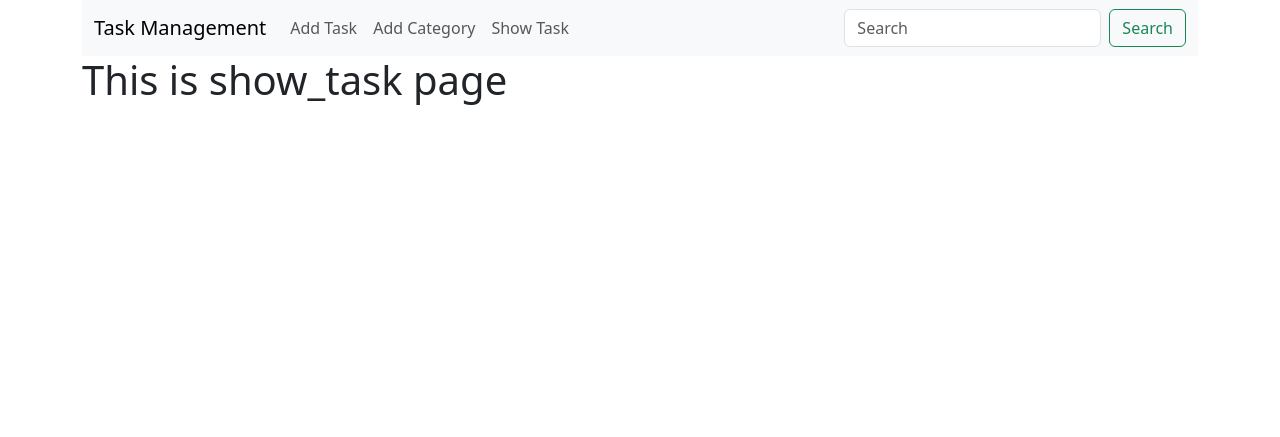
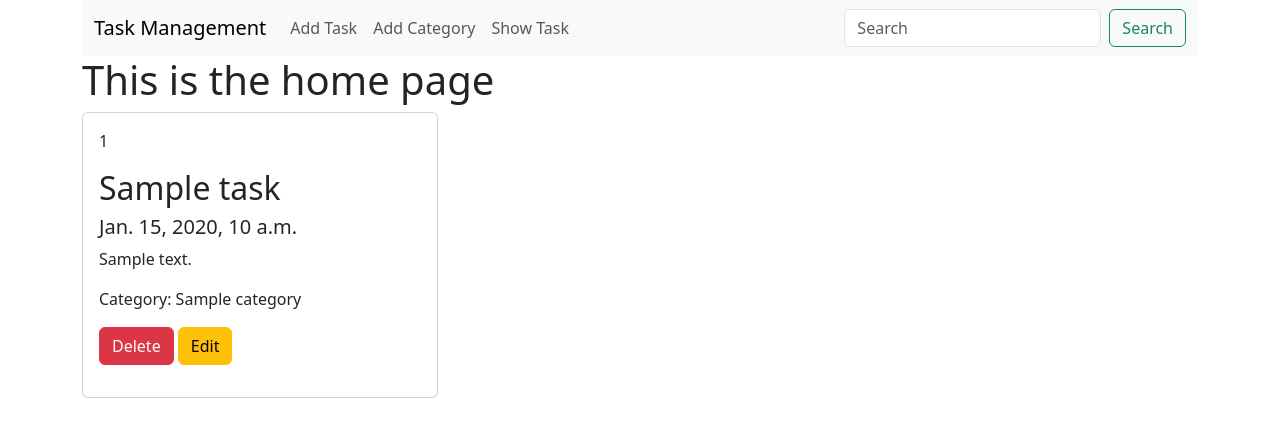
Before and after one commit to mdalauddin45/Task_Management_System, a Django app: template templates/show_task.html in a window 1280 px wide. Shown: the top 437 px of the page. Run offline with Django 3.2, Linux system fonts and the light colour scheme; the template is opened without the code that fills it: most values are stand-ins (such as "Sample title", 1, 10 or a date in 2020).

Commit message:
all done

```diff
--- a/Task_Management_System/views.py
+++ b/Task_Management_System/views.py
@@ -1,6 +1,7 @@
 from django.shortcuts import render
-
+from category.models import Category
 # Create your views here.
 
 def show_task(request):
-    return render(request, 'show_task.html')
+    data = Category.objects.all()
+    return render(request, 'show_task.html',{'data':data})
--- a/category/views.py
+++ b/category/views.py
@@ -8,7 +8,7 @@ def add_category(request):
         if task_form.is_valid():
             print(task_form.cleaned_data)
             task_form.save()
-            return redirect('add_task')
+            return redirect('show_task')
     else:
         task_form = forms.CategoryForm()
     return render(request,'category.html',{'form':task_form})
--- a/task/urls.py
+++ b/task/urls.py
@@ -2,4 +2,6 @@ from django.urls import path
 from .import views
 urlpatterns = [
     path('',views.add_task,name='add_task'),
+    path('delete/<int:id>',views.delete_task,name='delete_task'),
+    path('edit/<int:id>',views.edit_task,name='edit_task'),
 ]
--- a/templates/show_task.html
+++ b/templates/show_task.html
@@ -1,4 +1,33 @@
-{% extends "base.html" %} {% block content %} {% load static %}
-<h1>This is show_task page</h1>
-
+{% extends "base.html" %}
+{% block content %}
+  {% load static %}
+  <h1>This is the home page</h1>
+  {% for category in data %}
+    <div class="row">
+      {% for task in category.tasks.all %}
+        <div class="col-sm-4 mb-3 mb-sm-0">
+          <div class="card">
+            <div class="card-body">
+              <p class="card-text">{{ task.id }}</p>
+              <h2 class="card-title">{{ task.title | slice:":50" }}{% if task.title|length > 50 %}..{% endif %}</h2>
+              <h5 class="card-text">{{ task.date }}</h5>
+              <p class="card-text">{{ task.description | slice:":100" }}{% if task.description|length > 100 %}..{% endif %}</p>
+              <p>
+                Category: {{ category.name | slice:":15" }}{% if category.name|length > 15 %}..{% endif %}
+              </p>
+              <p>
+                {% if not task.isCompleted %}
+                  <a href="{% url 'delete_task' task.id %}" class="btn btn-danger">Delete</a>
+                  <a href="{% url 'edit_task' task.id %}" class="btn btn-warning">Edit</a>
+                {% endif %}
+                {% if task.isCompleted %}
+                  <a class="btn btn-warning">Completed</a>
+                {% endif %}
+              </p>
+            </div>
+          </div>
+        </div>
+      {% endfor %}
+    </div>
+  {% endfor %}
 {% endblock %}
```
Also changed, not shown: task/views.py (+17 -1 lines), category/models.py (line endings or trailing spaces), db.sqlite3, task/models.py (line endings or trailing spaces).
